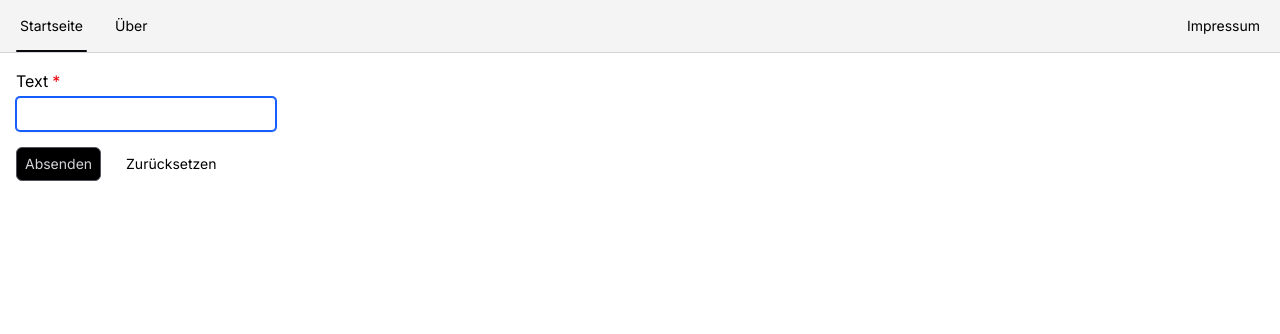
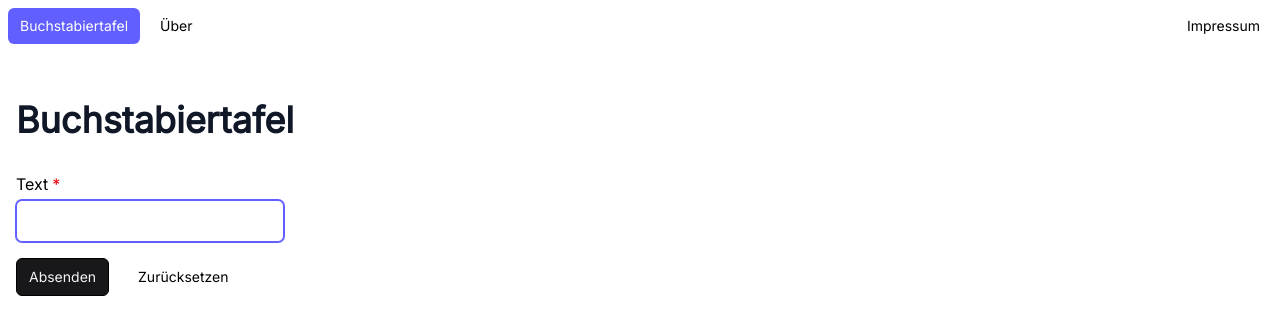
Before and after one commit to Kaishiyoku/phonetic-alphabet, a React (Vite) app: page / in a window 1280 px wide. Shown: the top 334 px of the page. Built offline with nearby package versions, Linux system fonts and the light colour scheme.

Commit message:
adjusted layout and style

```diff
--- a/src/Components/Form/Button.tsx
+++ b/src/Components/Form/Button.tsx
@@ -16,11 +16,11 @@ type ButtonProps =
 
 export default function Button(props: ButtonProps) {
 	const classes = clsx(
-		'px-2 py-1.5 sm:text-sm border focus:outline-offset-2 focus:outline-zinc-600 rounded-md',
+		'px-3 py-2 sm:text-sm border focus:outline-offset-2 focus:outline-zinc-600 rounded-md',
 		{
-			'text-zinc-300 border-zinc-600 bg-black hover:bg-zinc-800 dark:bg-zinc-700 dark:hover:bg-zinc-600':
+			'text-zinc-100 dark:text-black border-black dark:border-zinc-500 bg-zinc-900 hover:bg-zinc-700 dark:bg-white dark:hover:bg-zinc-200':
 				'color' in props && props.color === 'black',
-			'border-transparent hover:bg-zinc-200 dark:hover:bg-zinc-800':
+			'border-transparent hover:bg-zinc-200/50 dark:hover:bg-zinc-700/50':
 				'plain' in props && props.plain,
 			shadow: 'plain' in props && !props.plain,
 		},
--- a/src/Components/Form/Input.tsx
+++ b/src/Components/Form/Input.tsx
@@ -34,7 +34,7 @@ export default function Input({
 			</div>
 
 			<input
-				className="py-1 border-zinc-400 focus:border-blue-600 ring-blue-600 dark:bg-zinc-800 shadow rounded"
+				className="px-4 py-2 border-zinc-400 focus:border-indigo-500 ring-indigo-500 dark:bg-zinc-800 rounded-md"
 				id={id}
 				type={type}
 				value={value}
--- a/src/Components/NavLink.tsx
+++ b/src/Components/NavLink.tsx
@@ -1,24 +1,25 @@
-import { NavLink as BaseNavLink, type To } from 'react-router';
-import type { ReactNode } from 'react';
+import { NavLink as BaseNavLink, type To } from 'react-router'
+import type { ReactNode } from 'react'
+import clsx from 'clsx'
 
 export default function NavLink({
 	to,
 	children,
 }: { to: To; children: ReactNode }) {
+  const classes = ({isActive}: {isActive: boolean}) => clsx(
+	'relative block px-3 py-2 text-base/6 sm:text-sm/5 font-medium rounded-md',
+    {
+      'text-white bg-indigo-500 hover:bg-indigo-600': isActive,
+      'hover:bg-zinc-200/50 dark:hover:bg-zinc-700/50': !isActive,
+    }
+  );
+
 	return (
 		<BaseNavLink
 			to={to}
-			className="relative block px-3 py-2 text-base/6 sm:text-sm/5 font-medium hover:bg-zinc-200 dark:hover:bg-zinc-900 rounded"
+			className={classes}
 		>
-			{({ isActive }) => (
-				<>
-					{children}
-
-					{isActive && (
-						<div className="absolute inset-x-2 -bottom-2 h-0.5 rounded-full bg-zinc-950 dark:bg-white" />
-					)}
-				</>
-			)}
+			{children}
 		</BaseNavLink>
 	);
 }
--- a/src/Layouts/Layout.tsx
+++ b/src/Layouts/Layout.tsx
@@ -5,9 +5,9 @@ export default function Layout() {
 	return (
 		<div>
 			<header>
-				<nav className="flex justify-between space-x-2 p-2 bg-zinc-100 dark:bg-black">
+				<nav className="flex justify-between space-x-2 p-2">
 					<div className="flex space-x-2">
-						<NavLink to="/">Startseite</NavLink>
+						<NavLink to="/">Buchstabiertafel</NavLink>
 						<NavLink to="/about">Über</NavLink>
 					</div>
 
@@ -15,7 +15,7 @@ export default function Layout() {
 				</nav>
 			</header>
 
-			<main className="p-4 border-t border-zinc-300 dark:border-zinc-800">
+			<main className="px-4 py-12">
 				<Outlet />
 			</main>
 		</div>
--- a/src/Pages/HomePage.tsx
+++ b/src/Pages/HomePage.tsx
@@ -1,5 +1,13 @@
 import PhoneticForm from '../Components/PhoneticForm.tsx';
 
 export default function HomePage() {
-	return <PhoneticForm />;
+	return (
+		<>
+			<div className="prose dark:prose-invert pb-8">
+				<h1>Buchstabiertafel</h1>
+			</div>
+
+			<PhoneticForm />
+		</>
+	);
 }
```
